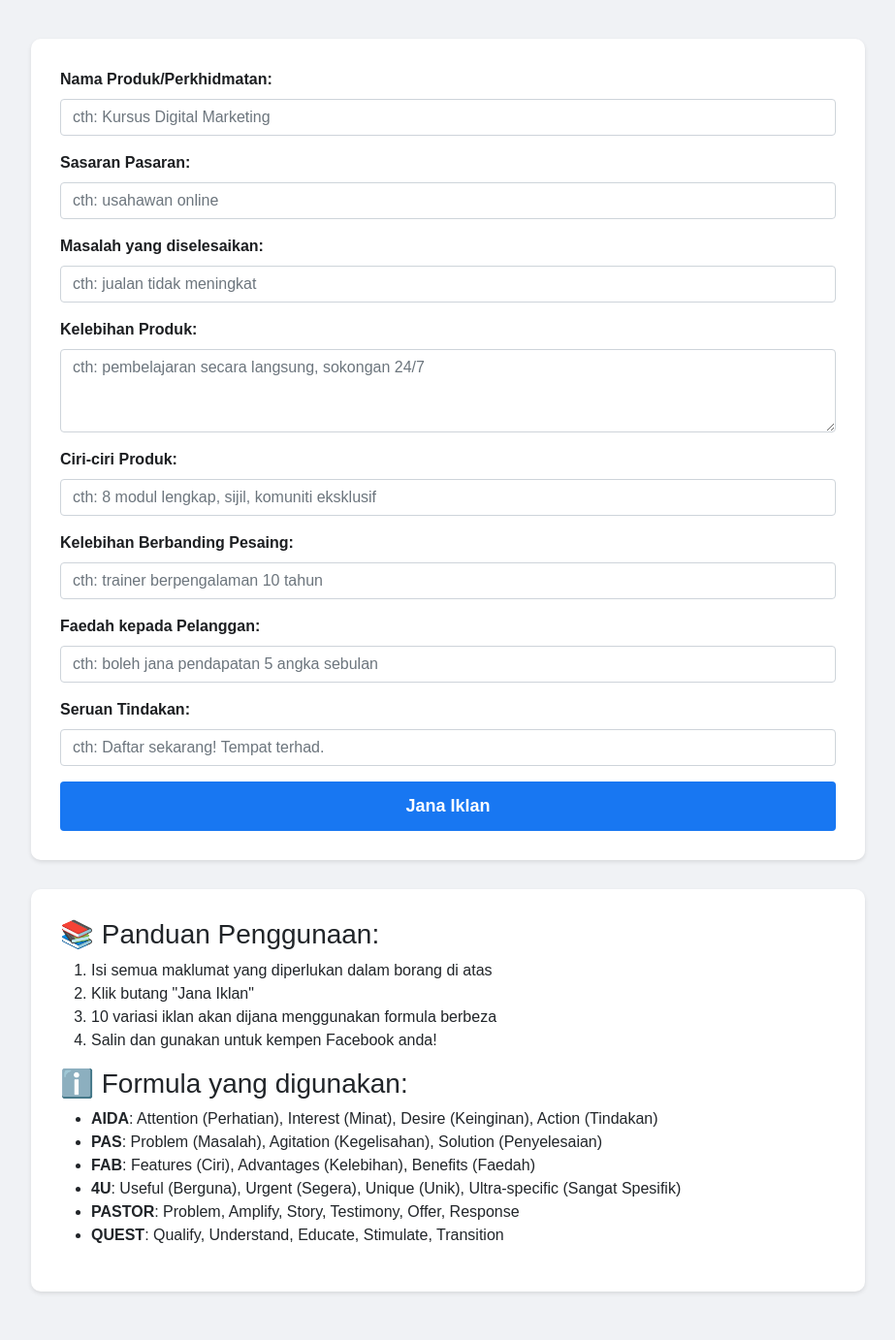
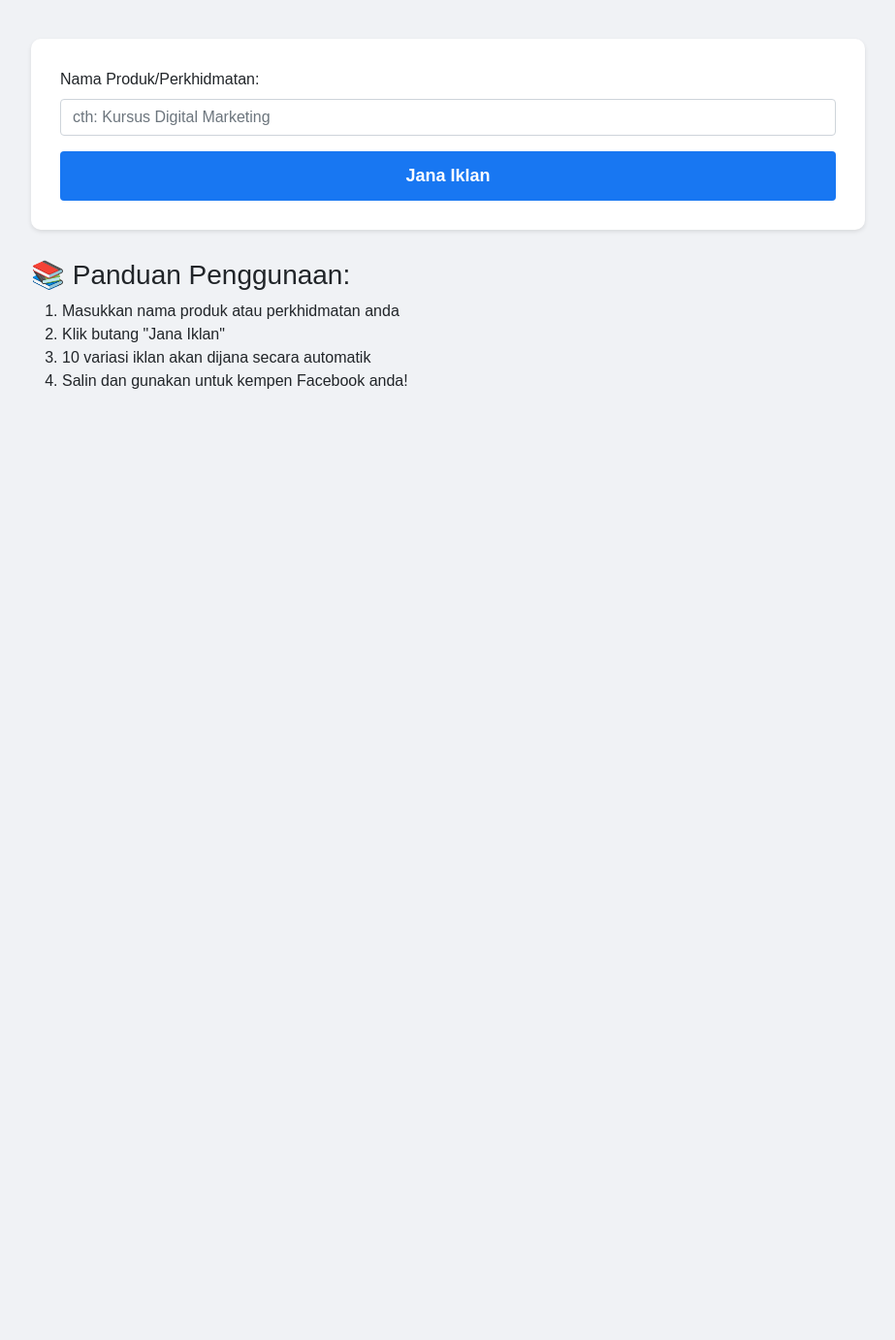
Before and after one commit to xhanafix/fb-ads-generator, a Flask app: page / in a window 1280 px wide. Shown: the part 136-1518 px from the top of the page at 97% size, without its empty margins (178-1101 px from the left). After the commit the page ends 537 px from the top, so only its background shows below. Run offline with Flask 2, Linux system fonts and the light colour scheme.

Commit message:
Update index.html

```diff
--- a/templates/index.html
+++ b/templates/index.html
@@ -63,17 +63,6 @@
             font-size: 14px;
             margin-right: 10px;
         }
-        .guide-section {
-            background: white;
-            padding: 30px;
-            border-radius: 10px;
-            margin-top: 30px;
-            box-shadow: 0 2px 4px rgba(0,0,0,0.1);
-        }
-        .form-label {
-            font-weight: bold;
-            color: #1c1e21;
-        }
         .btn-generate {
             background-color: #1877f2;
             border: none;
@@ -99,34 +88,6 @@
                     <label class="form-label">Nama Produk/Perkhidmatan:</label>
                     <input type="text" name="produk" class="form-control" placeholder="cth: Kursus Digital Marketing" required>
                 </div>
-                <div class="mb-3">
-                    <label class="form-label">Sasaran Pasaran:</label>
-                    <input type="text" name="target_market" class="form-control" placeholder="cth: usahawan online" required>
-                </div>
-                <div class="mb-3">
-                    <label class="form-label">Masalah yang diselesaikan:</label>
-                    <input type="text" name="masalah" class="form-control" placeholder="cth: jualan tidak meningkat" required>
-                </div>
-                <div class="mb-3">
-                    <label class="form-label">Kelebihan Produk:</label>
-                    <textarea name="kelebihan" class="form-control" rows="3" placeholder="cth: pembelajaran secara langsung, sokongan 24/7" required></textarea>
-                </div>
-                <div class="mb-3">
-                    <label class="form-label">Ciri-ciri Produk:</label>
-                    <input type="text" name="features" class="form-control" placeholder="cth: 8 modul lengkap, sijil, komuniti eksklusif" required>
-                </div>
-                <div class="mb-3">
-                    <label class="form-label">Kelebihan Berbanding Pesaing:</label>
-                    <input type="text" name="advantages" class="form-control" placeholder="cth: trainer berpengalaman 10 tahun" required>
-                </div>
-                <div class="mb-3">
-                    <label class="form-label">Faedah kepada Pelanggan:</label>
-                    <input type="text" name="benefits" class="form-control" placeholder="cth: boleh jana pendapatan 5 angka sebulan" required>
-                </div>
-                <div class="mb-3">
-                    <label class="form-label">Seruan Tindakan:</label>
-                    <input type="text" name="call_to_action" class="form-control" placeholder="cth: Daftar sekarang! Tempat terhad." required>
-                </div>
                 <button type="submit" class="btn btn-primary btn-generate w-100">Jana Iklan</button>
             </form>
         </div>
@@ -135,7 +96,7 @@
             <h3 class="mb-4">📝 10 Variasi Iklan Anda:</h3>
             {% for ad in generated_ads %}
                 <div class="ad-box">
-                    <span class="formula-badge">Formula {{ ad['formula'] }}</span>
+                    <span class="formula-badge">{{ ad['formula'] }}</span>
                     <button class="copy-btn" onclick="copyText(this)">Salin</button>
                     <div class="ad-content">{{ ad['copy']|safe }}</div>
                 </div>
@@ -145,21 +106,11 @@
         <div class="guide-section">
             <h3>📚 Panduan Penggunaan:</h3>
             <ol>
-                <li>Isi semua maklumat yang diperlukan dalam borang di atas</li>
+                <li>Masukkan nama produk atau perkhidmatan anda</li>
                 <li>Klik butang "Jana Iklan"</li>
-                <li>10 variasi iklan akan dijana menggunakan formula berbeza</li>
+                <li>10 variasi iklan akan dijana secara automatik</li>
                 <li>Salin dan gunakan untuk kempen Facebook anda!</li>
             </ol>
-
-            <h3>ℹ️ Formula yang digunakan:</h3>
-            <ul>
-                <li><strong>AIDA</strong>: Attention (Perhatian), Interest (Minat), Desire (Keinginan), Action (Tindakan)</li>
-                <li><strong>PAS</strong>: Problem (Masalah), Agitation (Kegelisahan), Solution (Penyelesaian)</li>
-                <li><strong>FAB</strong>: Features (Ciri), Advantages (Kelebihan), Benefits (Faedah)</li>
-                <li><strong>4U</strong>: Useful (Berguna), Urgent (Segera), Unique (Unik), Ultra-specific (Sangat Spesifik)</li>
-                <li><strong>PASTOR</strong>: Problem, Amplify, Story, Testimony, Offer, Response</li>
-                <li><strong>QUEST</strong>: Qualify, Understand, Educate, Stimulate, Transition</li>
-            </ul>
         </div>
     </div>
 
```
